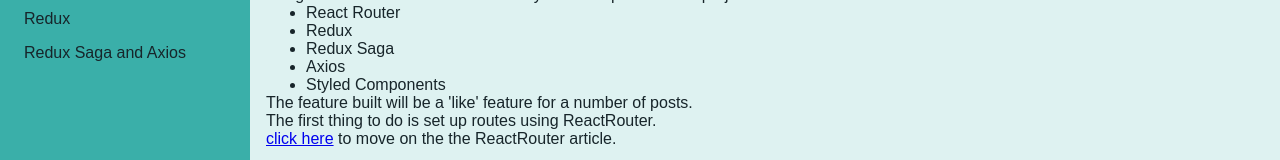
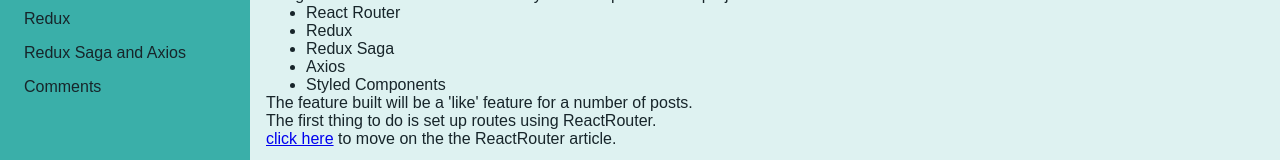
Before and after one commit to Kamile/theodo_react_libraries_tutorial, a React (Create React App) app: page / in a window 1280 px wide. Shown: the part 177-337 px from the top of the page. Built offline with nearby package versions, Linux system fonts and the light colour scheme.

Commit message:
Added link to comments page

```diff
--- a/src/pages/templates/PageTemplate.jsx
+++ b/src/pages/templates/PageTemplate.jsx
@@ -73,6 +73,7 @@
             <SidebarNavLink to="/sagaaxios">
               Redux Saga and Axios
             </SidebarNavLink>
+            <SidebarNavLink to="/comments">Comments</SidebarNavLink>
           </Sidebar>
           <Content>{this.props.children}</Content>
         </Main>
```
